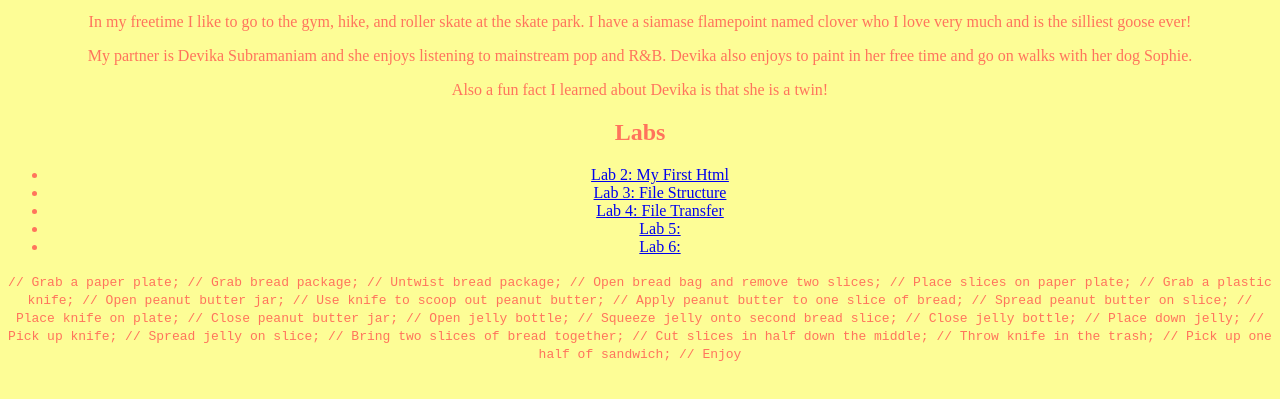
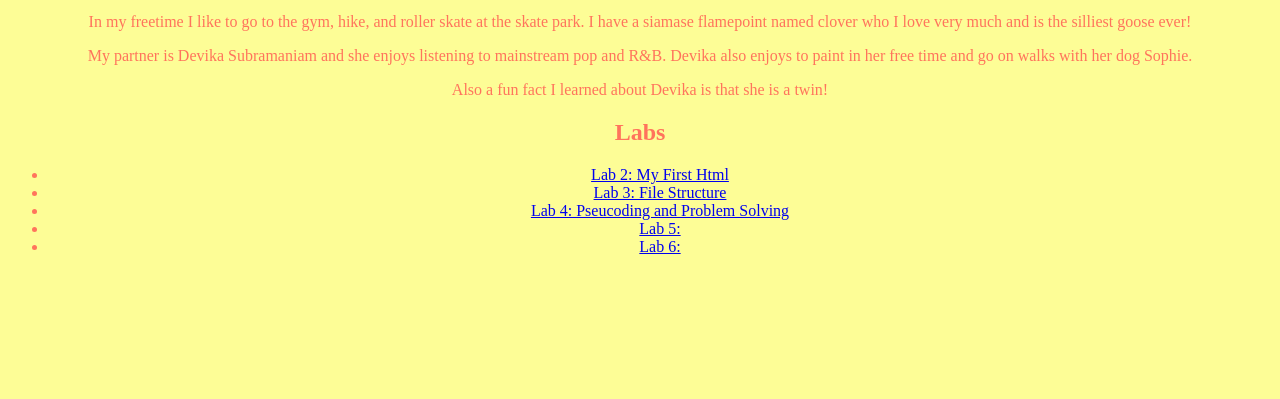
Before and after one commit to saraiibugg/art101, a plain HTML site: page lab2/index.html in a window 1280 px wide. Shown: the part 369-768 px from the top of the page. Drawn offline with Linux system fonts and the light colour scheme.

Commit message:
Update index.html

```diff
--- a/lab2/index.html
+++ b/lab2/index.html
@@ -28,39 +28,12 @@
 
 		<li><a href="../lab2/index.html">Lab 2: My First Html</a></li>
 		<li><a href="../lab3/index.html">Lab 3: File Structure</a></li>
-		<li><a href="../lab4/">Lab 4: File Transfer</a></li>
+		<li><a href="../art101/lab4/index.html">Lab 4: Pseucoding and Problem Solving</a></li>
 		<li><a href="../lab5/">Lab 5:</a></li>
 		<li><a href="../lab6/">Lab 6:</a></li>
 	</ul>
 
 
-	<code>
-		// Grab a paper plate;
-		  // Grab bread package;
-		  // Untwist bread package;
-		  // Open bread bag and remove two slices;
-		  // Place slices on paper plate;
-		  // Grab a plastic knife;
-		  // Open peanut butter jar;
-		  // Use knife to scoop out peanut butter;
-		  // Apply peanut butter to one slice of bread;
-		  // Spread peanut butter on slice;
-		  // Place knife on plate;
-		  // Close peanut butter jar;
-		  // Open jelly bottle;
-		  // Squeeze jelly onto second bread slice;
-		  // Close jelly bottle;
-		  // Place down jelly;
-		  // Pick up knife;
-		  // Spread jelly on slice;
-		  // Bring two slices of bread together;
-		  // Cut slices in half down the middle;
-		  // Throw knife in the trash;
-		  // Pick up one half of sandwich;
-		  // Enjoy
-		</code>
-
-</div>
 
 		</section>
 		<nav id="links">
```
